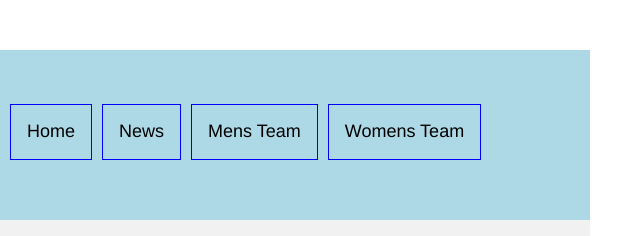
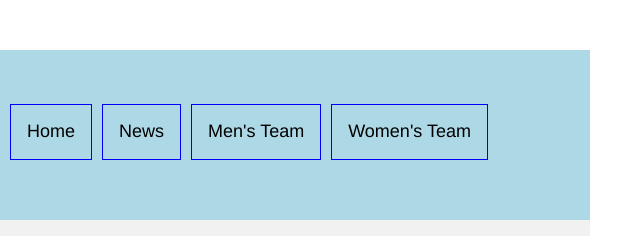
Before and after one commit to shree-29/ChelseaFC, a plain HTML site: page index.html in a window 1280 px wide. Shown: the top 236 px of the page, 640-1280 px from the left. Drawn offline with nearby package versions, Linux system fonts and the light colour scheme.

Commit message:
text change

```diff
--- a/index.html
+++ b/index.html
@@ -24,8 +24,8 @@
   <ul>
     <li><a href="#home">Home</a></li>
     <li><a href="#news">News</a></li>
-    <li><a href="#Mens Team">Mens Team</a></li>
-    <li><a href="#Womens Team">Womens Team</a></li>
+    <li><a href="#Mens Team">Men's Team</a></li>
+    <li><a href="#Womens Team">Women's Team</a></li>
   </ul>
 </header>
 
```
